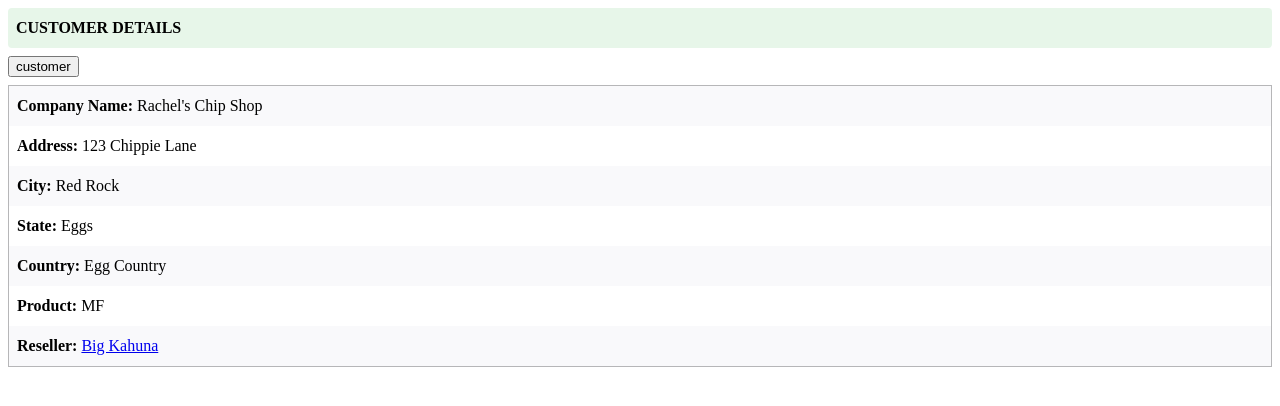
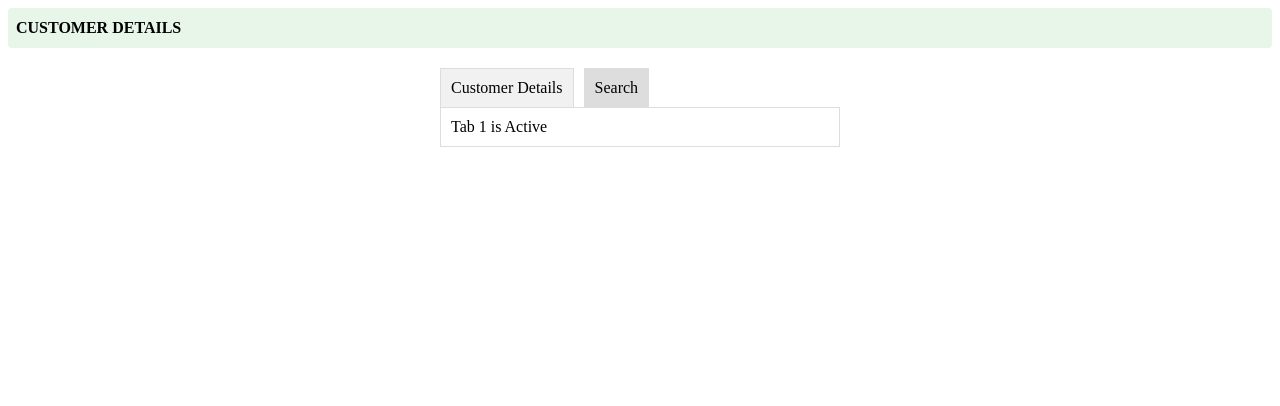
Before and after one commit to RachelUberti/zendesk-app, a React app: page / in a window 1280 px wide. Shown: the top 406 px of the page. Built offline with nearby package versions, Linux system fonts and the light colour scheme.

Commit message:
Feat: tabs

```diff
--- a/src/App.js
+++ b/src/App.js
@@ -1,22 +1,17 @@
 import React, { useState } from 'react'
 import ReactDOM from 'react-dom'
 import Header from './components/Header'
-import CustomerView from './pages/CustomerView'
-import SearchView from './pages/SearchView'
+import Tabs from "./components/Tabs";
 
 const App = () => {
-  const [tab, setTab] = useState("customer")
-
-  const handleTabChange = () => {
-    tab === "customer" ? setTab("search") : setTab("customer")
-  }
-
+  const tabData = [
+        { label: "Customer Details" },
+        { label: "Search" },
+  ];
   return (
     <>
       <Header />
-      <button onClick={() => handleTabChange()}>{tab}</button>
-      {tab === "customer" && ( <CustomerView /> )}
-      {tab === "search" && ( <SearchView /> )}
+      <Tabs tabs={tabData} />
     </>
   )
 }
--- /dev/null
+++ b/src/components/Tab.js
@@ -0,0 +1,11 @@
+import React, { useState } from "react";
+
+const Tab = ({ label, onClick, isActive }) => (
+    <div
+        className={`tab ${isActive ? "active" : ""}`}
+        onClick={onClick}>
+        {label}
+    </div>
+);
+
+export default Tab;
--- /dev/null
+++ b/src/components/Tabs.css
@@ -0,0 +1,27 @@
+
+.tabs-container {
+    width: 400px;
+    margin: 20px auto;
+}
+
+.tabs {
+    display: flex;
+}
+
+.tab {
+    cursor: pointer;
+    padding: 10px;
+    margin-right: 10px;
+    border: 1px solid #ddd;
+    border-bottom: none;
+    background-color: #f1f1f1;
+}
+
+.tab.active {
+    background-color: #ddd;
+}
+
+.tab-content {
+    border: 1px solid #ddd;
+    padding: 10px;
+}
--- /dev/null
+++ b/src/components/Tabs.js
@@ -0,0 +1,33 @@
+import React, { useState } from "react";
+import Tab from "./Tab";
+import './Tabs.css'
+import CustomerView from '../pages/CustomerView'
+const Tabs = ({ tabs }) => {
+	const [activeTab, setActiveTab] = useState(1);
+
+	const handleTabClick = (index) => {
+		setActiveTab(index + 1);
+	};
+
+	return (
+		<div className="tabs-container">
+			<div className="tabs">
+				{tabs.map((tab, index) => (
+					<Tab
+						key={index}
+						label={tab.label}
+						onClick={() =>
+							handleTabClick(index)
+						}
+						isActive={index === activeTab}
+					/>
+				))}
+      </div>
+			<div className="tab-content">
+        Tab {activeTab} is Active
+			</div>
+		</div>
+	);
+};
+
+export default Tabs;
```
Also changed, not shown: 2 other files (tests, documents, lock files or other folders).
